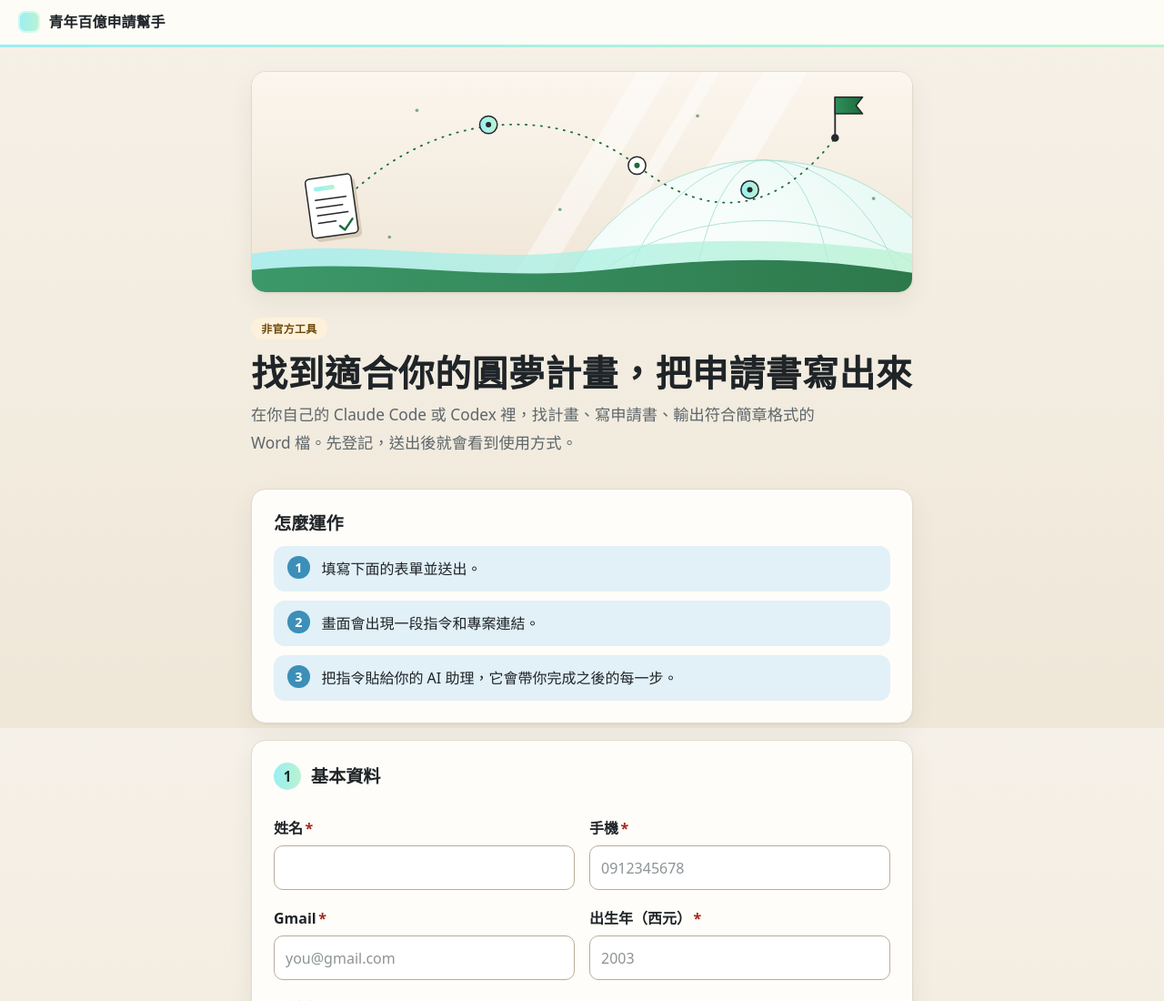
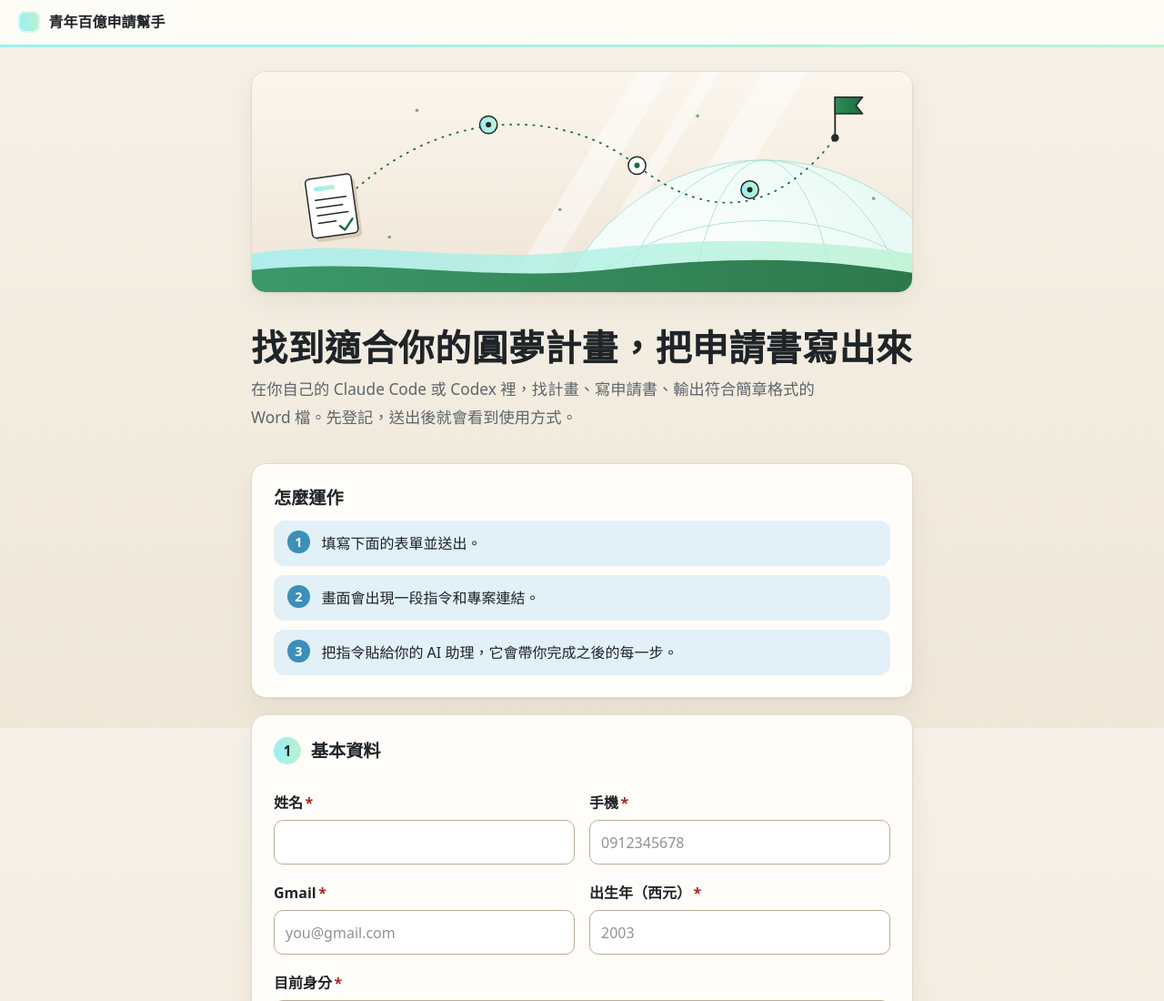
Before and after one commit to WayneChen983/twpathfinder-helper, a plain HTML site: page docs/index.html in a window 1280 px wide. Shown: the top 1100 px of the page at 91% size. Drawn offline with Linux system fonts and the light colour scheme.

Commit message:
Remove the unofficial-tool badge from the sign-up page; the footer already says it
Co-Authored-By: Claude Fable 5.2 <noreply@anthropic.com>

```diff
--- a/docs/index.html
+++ b/docs/index.html
@@ -14,7 +14,6 @@
 <main>
   <img class="hero-img" src="hero.svg" alt="" width="1200" height="400">
   <section class="hero-panel">
-    <span class="badge">非官方工具</span>
     <h1>找到適合你的圓夢計畫，把申請書寫出來</h1>
     <p class="lead">在你自己的 Claude Code 或 Codex 裡，找計畫、寫申請書、輸出符合簡章格式的 Word 檔。先登記，送出後就會看到使用方式。</p>
   </section>
```
